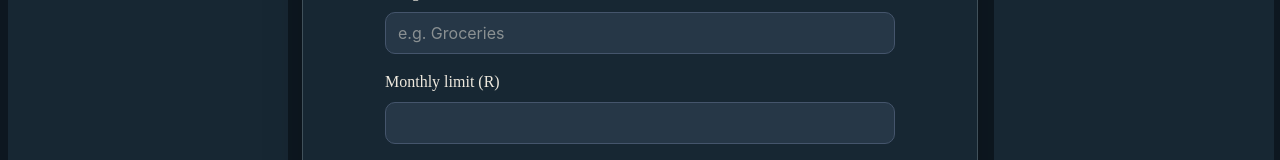
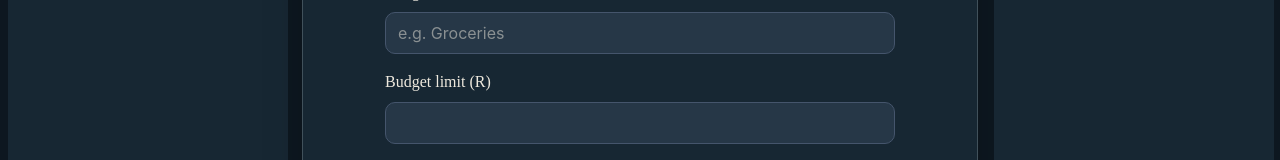
Before and after one commit to EricMoreland/Chrema_Phase_2, a React (Vite) app: page / in a window 1280 px wide. Both pictures are taken after a click on the button 1134 px from the left and 522 px from the top of the page. Shown: the part 345-505 px from the top of the page. Built offline with nearby package versions, Linux system fonts and the light colour scheme; no server answers; a web font is replaced by a local one.

Commit message:
Changed monthly limit to budget limit in BudgetForm

```diff
--- a/src/components/BudgetForm.jsx
+++ b/src/components/BudgetForm.jsx
@@ -107,7 +107,7 @@ async function handleSubmit(event) {
                         htmlFor="new-budget-limit"
                         className="mb-2 block font-serif text-base text-[#eee9de]"
                     >
-                        Monthly limit (R)
+                        Budget limit (R)
                     </label>
                     <input
                         id="new-budget-limit"
```
